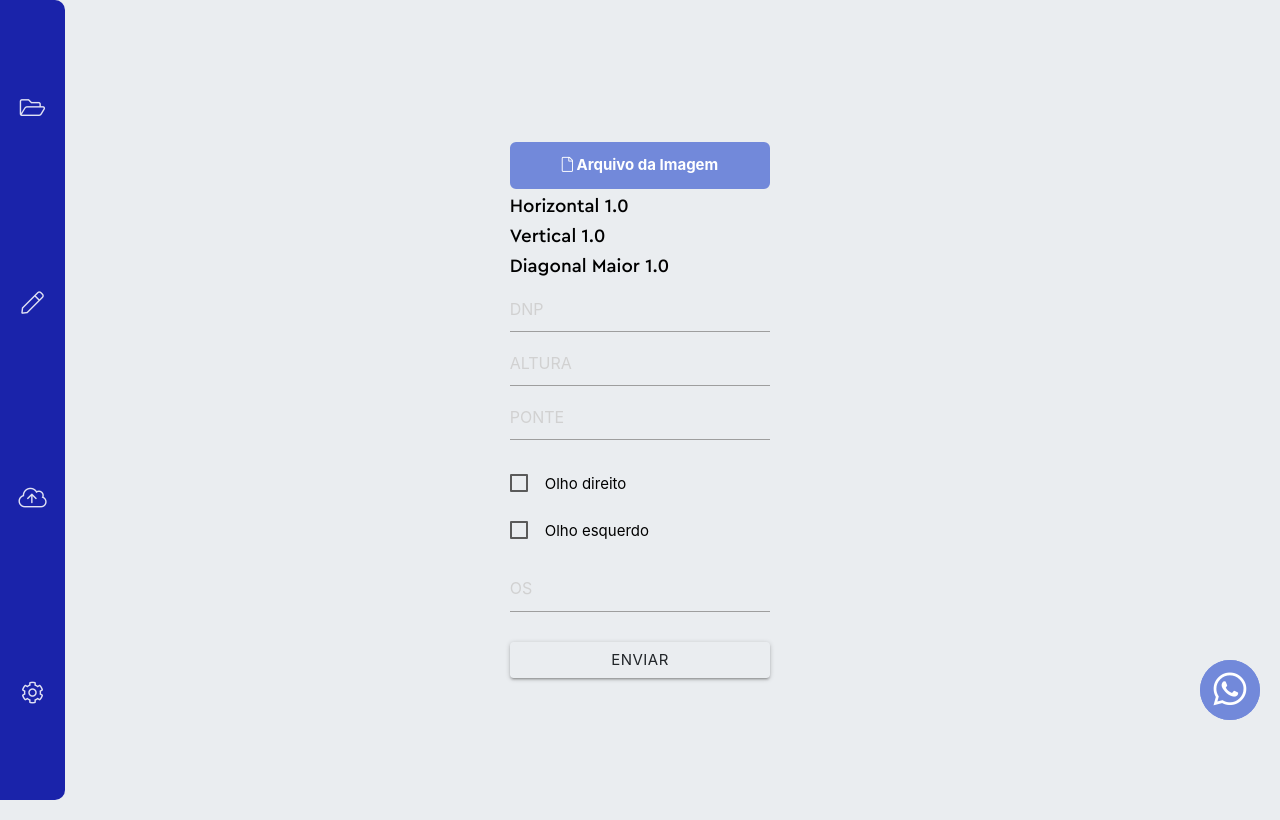
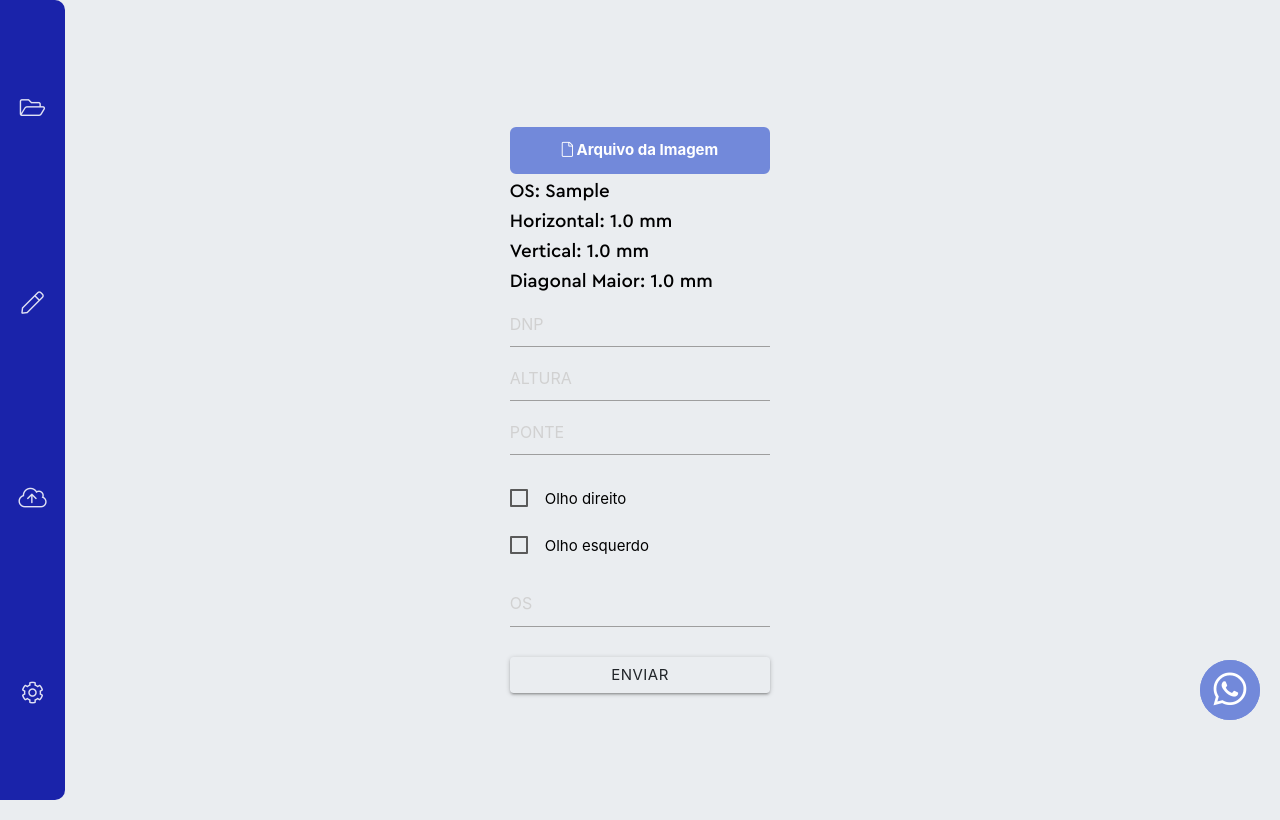
Before and after one commit to andreemidio/measure, a Django app: page /obras/ in a window 1280 px wide. Run offline with Django 3.2, Linux system fonts and the light colour scheme; tables that the repository leaves empty hold one stand-in row (values such as "Sample post"); parts of the project's set-up code (start-up, migrations or seed data) failed here and were passed over; some libraries are stand-ins or nearby versions.

Commit message:
Update de calculo

```diff
--- a/template/app/obras.html
+++ b/template/app/obras.html
@@ -14,20 +14,27 @@
                     {% if forloop.last %}
                         <div class="input" type="text">
                             <div>
+                                <h5 placeholder="OS" style="color: black;" id="first_name4" type="text"
+                                    class="validate" name="horizontal">OS: {{ medicao.OS }}</h5>
+                            </div>
+                        </div>
+                        <div class="input" type="text">
+                            <div>
                                 <h5 placeholder="HORIZONTAL" style="color: black;" id="first_name4" type="text"
-                                    class="validate" name="horizontal">Horizontal {{ medicao.horizontal }}</h5>
+                                    class="validate" name="horizontal">Horizontal: {{ medicao.horizontal }} mm</h5>
                             </div>
                         </div>
                         <div class="input" type="text">
                             <div>
                                 <h5 placeholder="HORIZONTAL" style="color: black;" id="first_name6" type="text"
-                                    class="validate" name="horizontal">Vertical {{ medicao.vertical }}</h5>
+                                    class="validate" name="horizontal">Vertical: {{ medicao.vertical }} mm</h5>
                             </div>
                         </div>
                         <div class="input" type="text">
                             <div>
                                 <h5 placeholder="HORIZONTAL" style="color: black;" id="first_name7" type="text"
-                                    class="validate" name="horizontal">Diagonal Maior {{ medicao.diagonalMaior }}</h5>
+                                    class="validate" name="horizontal">Diagonal Maior: {{ medicao.diagonalMaior }}
+                                    mm</h5>
                             </div>
                         </div>
                     {% endif %}
```
Also changed, not shown: static/css/base.css (indentation only).
